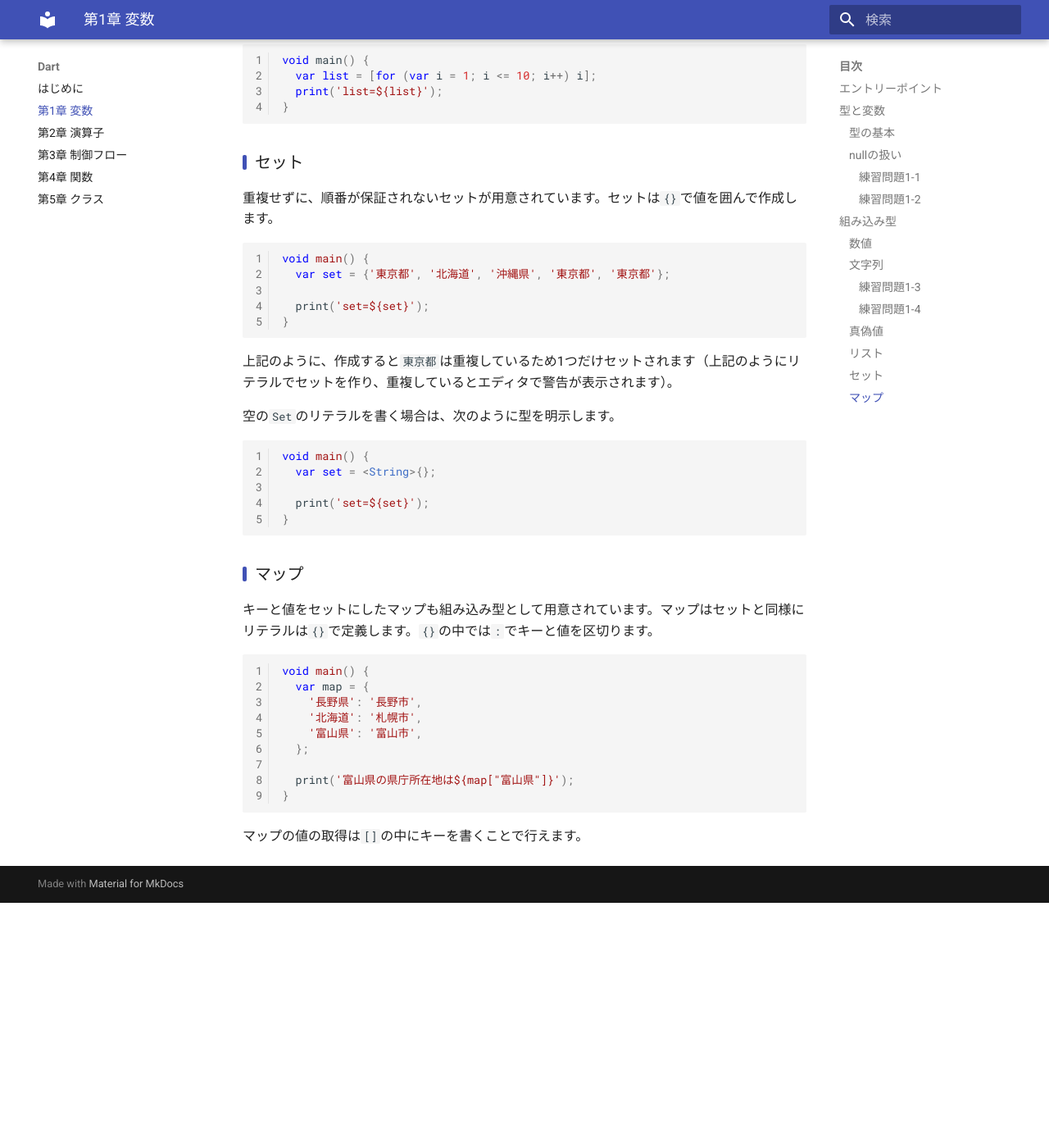
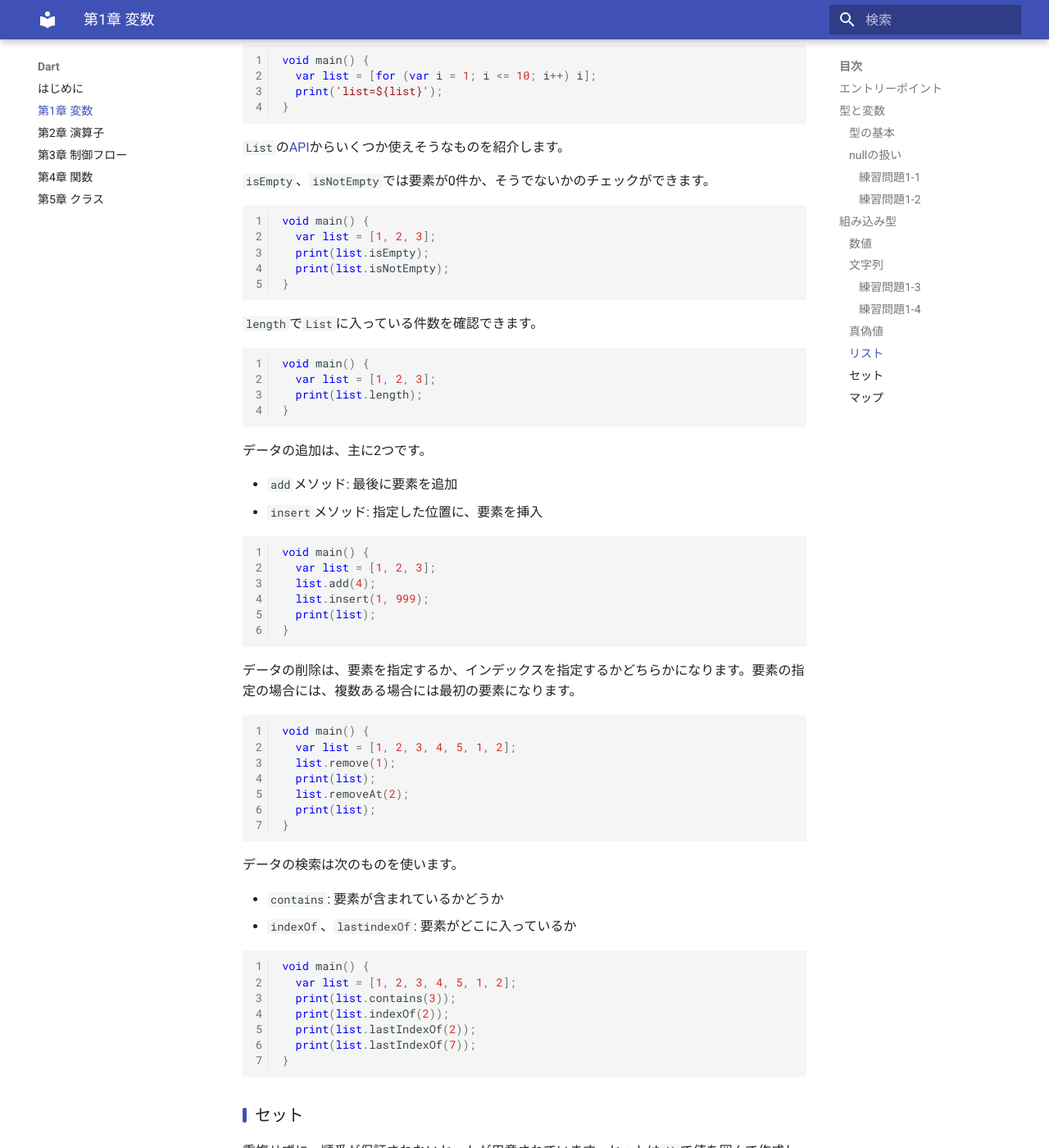
Before and after one commit to webarata3/doc-Flutter, an MkDocs documentation site: the page built from docs/dart/01/index.md, in a window 1280 px wide and 1400 px high, scrolled down 7040 px. Shown: the whole window at 82% size. Built offline with MkDocs 1.6.1 and Material for MkDocs 9.7.7, drawn with Linux system fonts in a browser that asks for light colours; before the commit the page ends 8141 px from its top, so only the background shows below that.

Commit message:
Listに追加

````diff
--- a/docs/dart/01/index.md
+++ b/docs/dart/01/index.md
@@ -337,6 +337,69 @@ void main() {
 }
 ```
 
+`List`の[API](https://api.dart.dev/stable/2.16.2/dart-core/List-class.html)からいくつか使えそうなものを紹介します。
+
+`isEmpty`、`isNotEmpty`では要素が0件か、そうでないかのチェックができます。
+
+```dart
+void main() {
+  var list = [1, 2, 3];
+  print(list.isEmpty);
+  print(list.isNotEmpty);
+}
+```
+
+`length`で`List`に入っている件数を確認できます。
+
+```dart
+void main() {
+  var list = [1, 2, 3];
+  print(list.length);
+}
+```
+
+データの追加は、主に2つです。
+
+- `add`メソッド: 最後に要素を追加
+- `insert`メソッド: 指定した位置に、要素を挿入
+
+```dart
+void main() {
+  var list = [1, 2, 3];
+  list.add(4);
+  list.insert(1, 999);
+  print(list);
+}
+```
+
+データの削除は、要素を指定するか、インデックスを指定するかどちらかになります。要素の指定の場合には、複数ある場合には最初の要素になります。
+
+```dart
+void main() {
+  var list = [1, 2, 3, 4, 5, 1, 2];
+  list.remove(1);
+  print(list);
+  list.removeAt(2);
+  print(list);
+}
+```
+
+データの検索は次のものを使います。
+
+- `contains`: 要素が含まれているかどうか
+- `indexOf`、`lastindexOf`: 要素がどこに入っているか
+
+```dart
+void main() {
+  var list = [1, 2, 3, 4, 5, 1, 2];
+  print(list.contains(3));
+  print(list.indexOf(2));
+  print(list.lastIndexOf(2));
+  print(list.lastIndexOf(7));
+}
+```
+
+
 ### セット
 
 重複せずに、順番が保証されないセットが用意されています。セットは`{}`で値を囲んで作成します。
````
